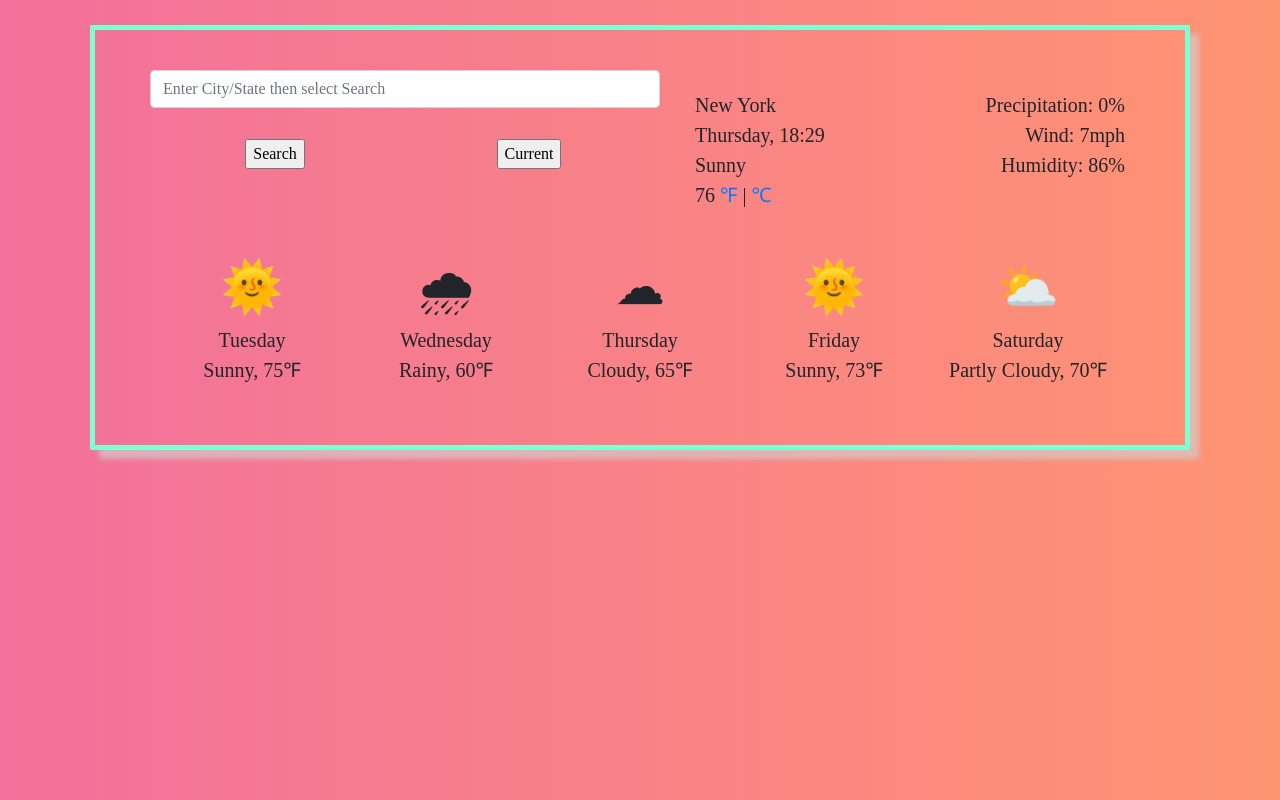
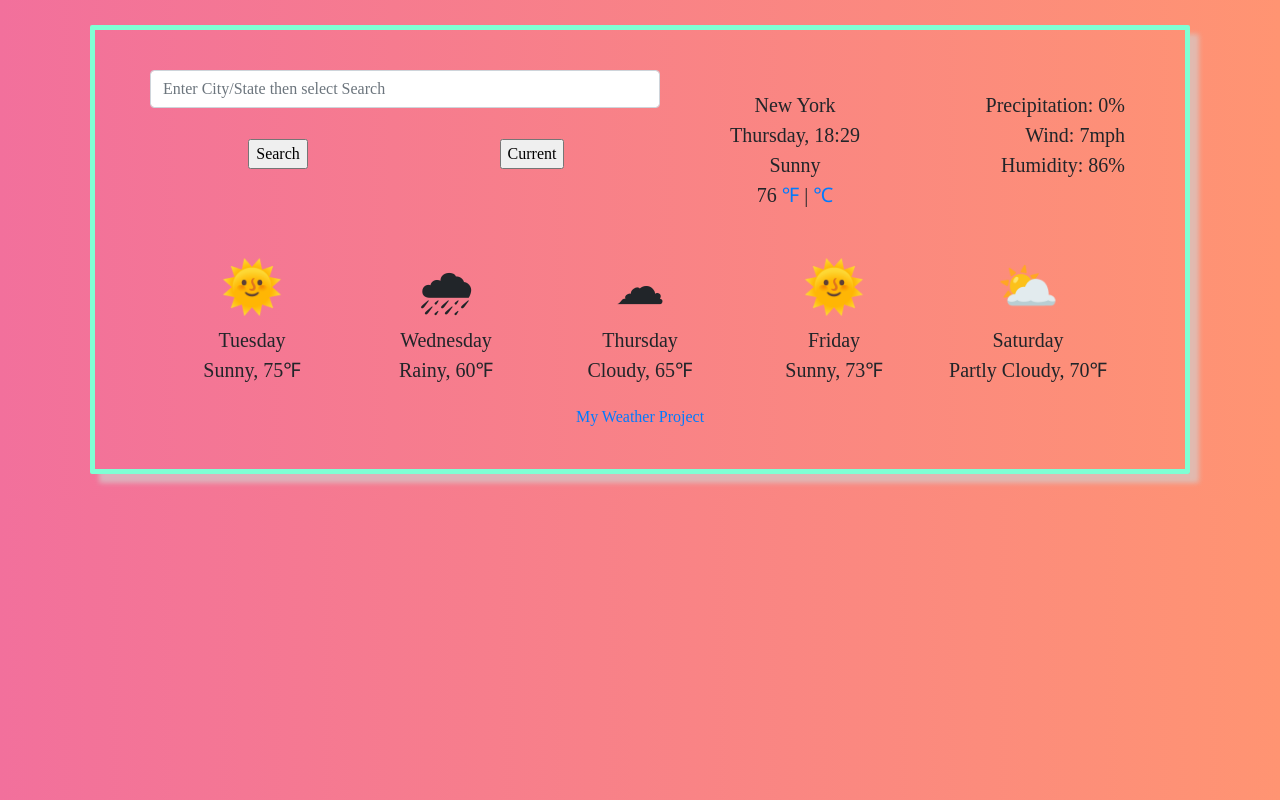
Before and after one commit to hvander-capm/my-weather-project, a plain HTML site: page index.html in a window 1280 px wide. Drawn offline with nearby package versions, Linux system fonts and the light colour scheme; a web font is replaced by a local one.

Commit message:
Add link to GitHub rep as update CSS formattting

```diff
--- a/index.html
+++ b/index.html
@@ -91,6 +91,9 @@
           Partly Cloudy, 70℉
         </div>
       </div>
+      <a href="https://github.com/hvander-capm/my-weather-project">
+        My Weather Project
+      </a>
     </div>
     <script src="unicorn.js"></script>
   </body>
--- a/weather.css
+++ b/weather.css
@@ -5,6 +5,7 @@ body {
   font-family: "Source Serif Pro", serif;
   margin-block-start: 0;
   margin-block-end: 0;
+  text-align: center;
 }
 .weatherApp {
   border: 5px solid aquamarine;
```
